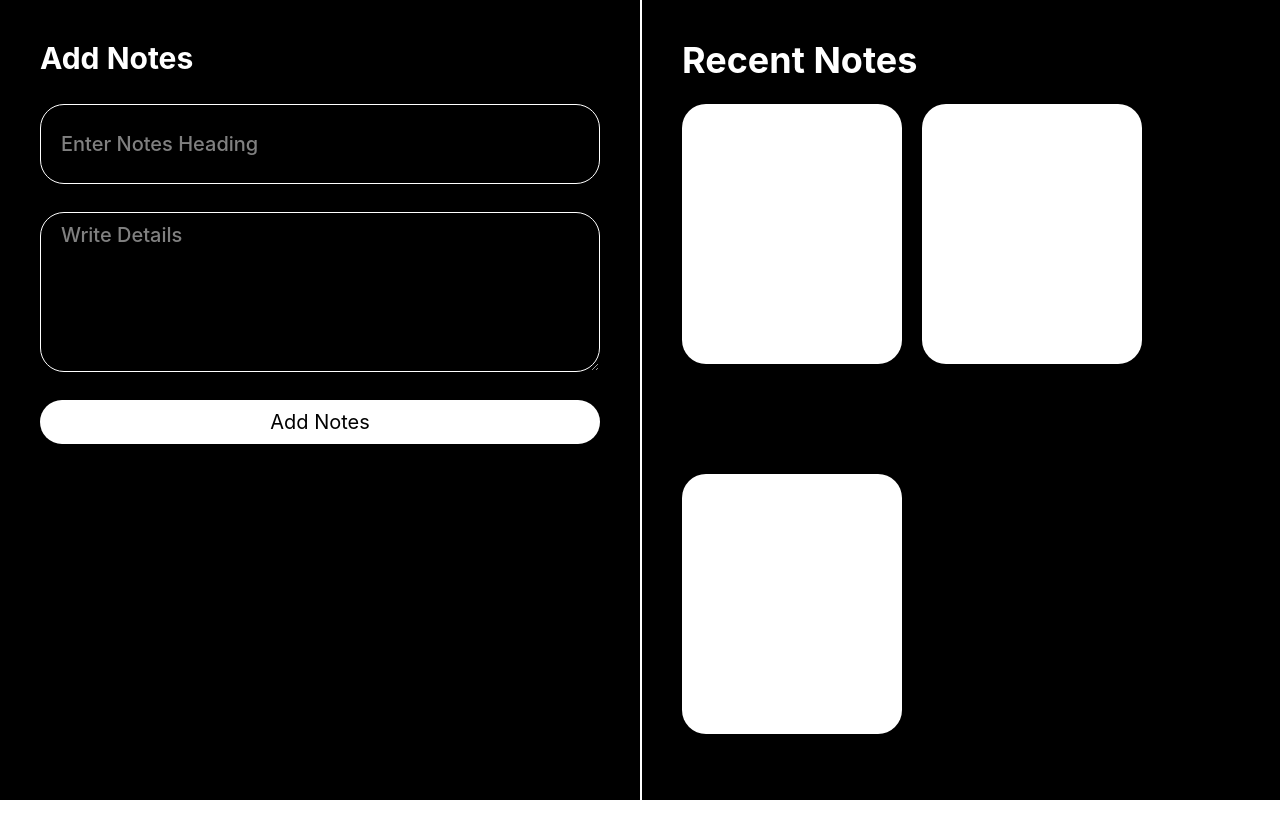
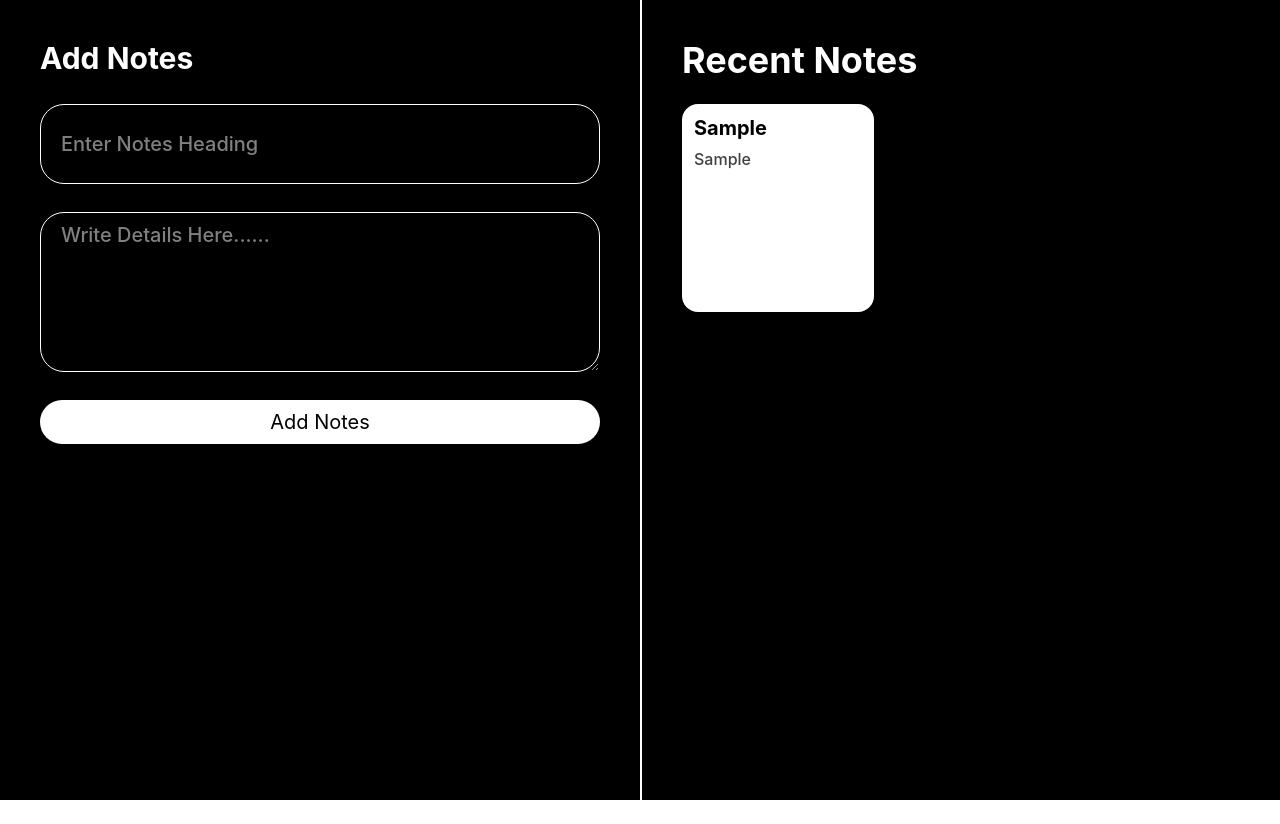
Before and after one commit to SimpleSlick/React-Playground, a React (Vite) app in the folder Notes_app/: page / in a window 1280 px wide. Both pictures are taken after typing "Sample", "Sample" into the empty fields and a click on the button "Add Notes". Built offline with nearby package versions, Linux system fonts and the light colour scheme.

Commit message:
Added Data handling and Note Card Feature

```diff
--- a/Notes_app/src/App.tsx
+++ b/Notes_app/src/App.tsx
@@ -1,13 +1,27 @@
 import { useState } from "react";
+
+type Task = {
+  title: string;
+  details: string;
+};
 
 export default function App() {
   const [title, setTitle] = useState("");
   const[details, setDetails] = useState("");
 
+  const[task, setTask] = useState<Task[]>([]);
+
   // Form Handling
   const submitHandler = (e: any) => {
     e.preventDefault();
-    console.log(title);
+
+    let copyTask = [...task];
+
+    copyTask.push({title, details})
+
+    setTask(copyTask);
+
+    console.log(copyTask);
 
     setTitle("");
     setDetails("");
@@ -36,7 +50,7 @@ export default function App() {
 
         {/* Description Input */}
         <textarea
-          placeholder="Write Details"
+          placeholder="Write Details Here......"
           className="px-5 h-40 py-2 w-full border outline-none text-xl font-medium rounded-3xl"
           value={details}
           onChange={(e) => {
@@ -44,7 +58,7 @@ export default function App() {
           }}
         ></textarea>
 
-        <button className="bg-white w-full text-black outline-none px-5 text-xl py-2 rounded-3xl">
+        <button className="bg-white w-full text-black outline-none px-5 text-xl py-2 rounded-3xl active:bg-mist-500 active:text-zinc-200 active:scale-99">
           Add Notes
         </button>
       </form>
@@ -52,10 +66,13 @@ export default function App() {
       <div className="lg:w-1/2 lg:border-l-2 p-10 h-screen">
         <h1 className="text-4xl font-bold">Recent Notes</h1>
 
-        <div className="flex flex-wrap gap-5 mt-6 h-full overflow-auto">
-        <div className="h-65 w-55 rounded-3xl bg-white"></div>
-        <div className="h-65 w-55 rounded-3xl bg-white"></div>
-        <div className="h-65 w-55 rounded-3xl bg-white"></div>
+        <div className="flex flex-wrap items-start justify-start gap-5 mt-6 h-full overflow-auto">
+          {task.map((elem, idx) => {
+            return <div key={idx} className="h-52 w-48 rounded-2xl text-black p-3 bg-white">
+              <h2 className="leading-tight text-xl font-bold">{elem.title}</h2>
+              <p className="mt-2 leading-tight font-medium text-neutral-700">{elem.details}</p>
+            </div>
+          })}
         </div>
       </div>
     </div>
```
